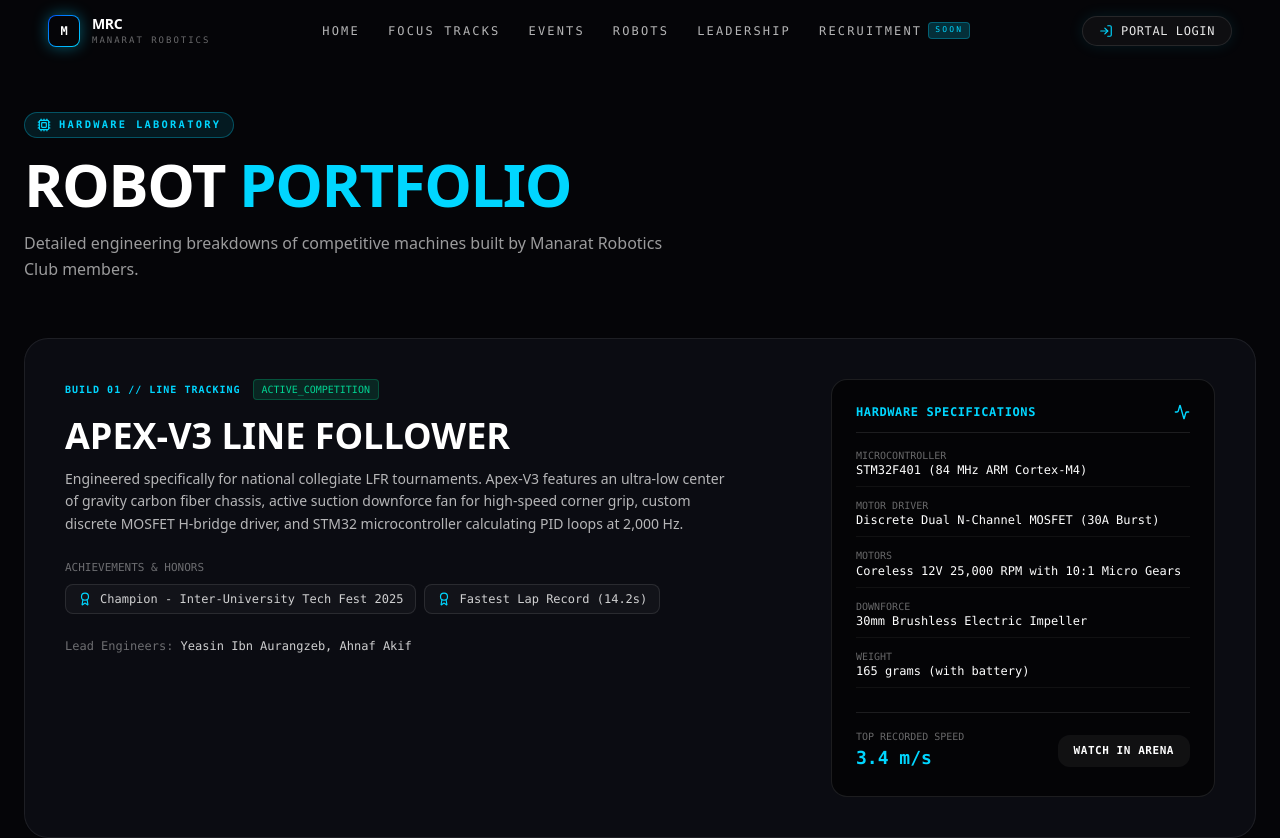
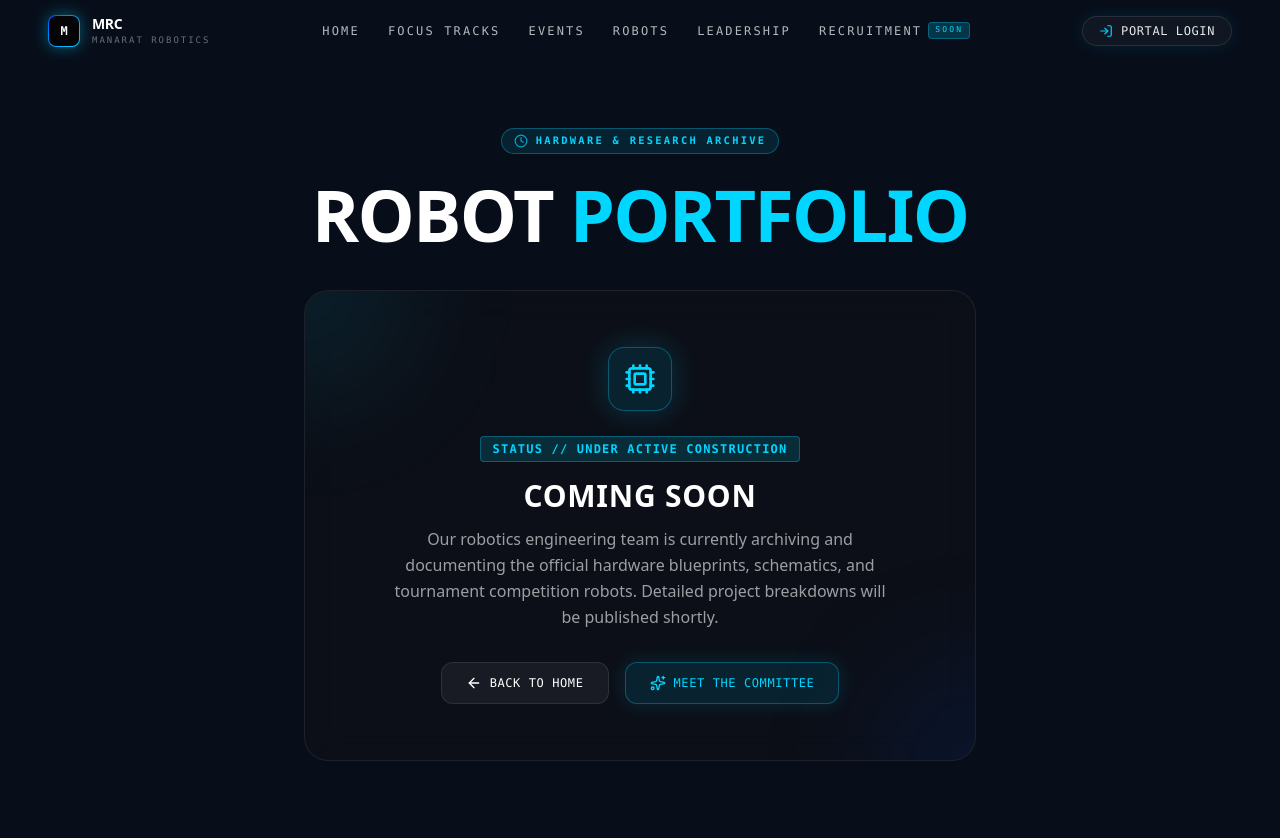
Before and after one commit to ChilbarChills/mrc-web, a Next.js app: page /projects in a window 1280 px wide. Shown: the top 838 px of the page. Built offline with nearby package versions, Linux system fonts and the light colour scheme.

Commit message:
Set projects page to Coming Soon placeholder

```diff
--- a/src/app/projects/page.tsx
+++ b/src/app/projects/page.tsx
@@ -1,124 +1,68 @@
 "use client";
 
 import Navbar from "@/components/Navbar";
-import { initialProjects } from "@/lib/seed-data";
-import { Cpu, Zap, Activity, ShieldCheck, ExternalLink, Award } from "lucide-react";
+import { Cpu, Clock, Sparkles, ArrowLeft } from "lucide-react";
 import Link from "next/link";
 
 export default function ProjectsPage() {
   return (
-    <div className="min-h-screen bg-[#050508] text-white flex flex-col justify-between">
+    <div className="min-h-screen bg-[#070E1A] text-white flex flex-col justify-between selection:bg-[#00d6ff]/20">
       <Navbar />
 
-      <main className="pt-28 pb-24 px-6 max-w-7xl mx-auto w-full flex-1">
-        {/* Header */}
-        <div className="mb-14">
-          <div className="inline-flex items-center gap-2 px-3 py-1 rounded-full border border-[#00d6ff]/30 bg-[#00d6ff]/10 mb-4">
-            <Cpu className="w-3.5 h-3.5 text-[#00d6ff]" />
-            <span className="cyber-badge text-[#00d6ff]">HARDWARE LABORATORY</span>
+      <main className="pt-32 pb-24 px-6 max-w-5xl mx-auto w-full flex-1 flex flex-col justify-center items-center text-center">
+        {/* Badge */}
+        <div className="inline-flex items-center gap-2 px-3 py-1 rounded-full border border-[#00d6ff]/30 bg-[#00d6ff]/10 mb-6">
+          <Clock className="w-3.5 h-3.5 text-[#00d6ff] animate-pulse" />
+          <span className="cyber-badge text-[#00d6ff]">HARDWARE &amp; RESEARCH ARCHIVE</span>
         </div>
-          <h1 className="text-4xl md:text-6xl font-black uppercase tracking-tight text-white mb-4">
+
+        {/* Hero Title */}
+        <h1 className="text-5xl md:text-7xl font-black uppercase tracking-tight text-white mb-4">
           Robot <span className="text-[#00d6ff]">Portfolio</span>
         </h1>
-          <p className="text-sm md:text-base text-white/60 max-w-2xl leading-relaxed">
-            Detailed engineering breakdowns of competitive machines built by Manarat Robotics Club members.
-          </p>
+
+        {/* Cyber Card Container */}
+        <div className="w-full max-w-2xl cyber-card rounded-3xl p-8 md:p-14 border border-white/10 mt-6 relative overflow-hidden bg-gradient-to-b from-white/[0.03] to-transparent">
+          <div className="absolute -top-24 -left-24 w-48 h-48 bg-[#00d6ff]/10 rounded-full blur-3xl pointer-events-none" />
+          <div className="absolute -bottom-24 -right-24 w-48 h-48 bg-[#0050ff]/10 rounded-full blur-3xl pointer-events-none" />
+
+          <div className="w-16 h-16 rounded-2xl bg-[#00d6ff]/10 border border-[#00d6ff]/30 flex items-center justify-center text-[#00d6ff] mx-auto mb-6 shadow-[0_0_30px_rgba(0,214,255,0.2)]">
+            <Cpu className="w-8 h-8" />
           </div>
 
-        {/* Projects Breakdown */}
-        <div className="space-y-12">
-          {initialProjects.map((project, idx) => (
-            <div
-              key={project.id}
-              className="cyber-card rounded-3xl p-6 md:p-10 border border-white/10 relative overflow-hidden"
-            >
-              <div className="flex flex-col lg:flex-row gap-8 justify-between">
-                <div className="flex-1">
-                  <div className="flex items-center gap-3 mb-4">
-                    <span className="text-[10px] font-mono text-[#00d6ff] font-bold tracking-widest uppercase">
-                      BUILD 0{idx + 1} // {project.category}
-                    </span>
-                    <span className="text-[10px] font-mono px-2 py-0.5 rounded bg-emerald-500/15 text-emerald-400 border border-emerald-500/30">
-                      {project.status}
-                    </span>
+          <div className="inline-block px-3 py-1 rounded bg-[#00d6ff]/15 border border-[#00d6ff]/30 text-xs font-mono text-[#00d6ff] tracking-widest uppercase mb-4 font-bold">
+            STATUS // UNDER ACTIVE CONSTRUCTION
           </div>
 
-                  <h2 className="text-3xl md:text-4xl font-black uppercase text-white mb-3">
-                    {project.name}
+          <h2 className="text-2xl md:text-3xl font-black uppercase text-white mb-3 tracking-wide">
+            Coming Soon
           </h2>
 
-                  <p className="text-sm text-white/70 leading-relaxed mb-6 font-light max-w-2xl">
-                    {project.description}
+          <p className="text-sm md:text-base text-white/60 leading-relaxed font-light max-w-lg mx-auto mb-8">
+            Our robotics engineering team is currently archiving and documenting the official hardware blueprints, schematics, and tournament competition robots. Detailed project breakdowns will be published shortly.
           </p>
 
-                  {/* Highlights / Achievements */}
-                  <div className="mb-6">
-                    <span className="text-[11px] font-mono uppercase text-white/40 block mb-2">
-                      Achievements &amp; Honors
-                    </span>
-                    <div className="flex flex-wrap gap-2">
-                      {project.achievements.map((ach) => (
-                        <div
-                          key={ach}
-                          className="flex items-center gap-2 px-3 py-1.5 rounded-lg bg-white/[0.03] border border-white/10 text-xs font-mono text-white/80"
+          <div className="flex flex-col sm:flex-row items-center justify-center gap-4">
+            <Link
+              href="/"
+              className="inline-flex items-center gap-2 px-6 py-3 rounded-xl bg-white/5 hover:bg-white/10 border border-white/10 text-xs font-mono tracking-wider uppercase transition-all"
             >
-                          <Award className="w-3.5 h-3.5 text-[#00d6ff]" />
-                          <span>{ach}</span>
-                        </div>
-                      ))}
-                    </div>
-                  </div>
-
-                  {/* Authors */}
-                  <div className="text-xs font-mono text-white/40">
-                    Lead Engineers:{" "}
-                    <span className="text-white/80">{project.team.join(", ")}</span>
-                  </div>
-                </div>
-
-                {/* Specs Box */}
-                <div className="w-full lg:w-96 rounded-2xl bg-black/60 border border-white/10 p-6 flex flex-col justify-between">
-                  <div>
-                    <div className="flex items-center justify-between pb-3 border-b border-white/10 mb-4">
-                      <span className="text-xs font-mono uppercase text-[#00d6ff] font-bold tracking-wider">
-                        Hardware Specifications
-                      </span>
-                      <Activity className="w-4 h-4 text-[#00d6ff]" />
-                    </div>
-
-                    <div className="space-y-3 text-xs font-mono">
-                      {project.specs.map((spec) => (
-                        <div key={spec.label} className="border-b border-white/5 pb-2">
-                          <span className="text-white/40 text-[10px] block uppercase">
-                            {spec.label}
-                          </span>
-                          <span className="text-white font-medium">{spec.value}</span>
-                        </div>
-                      ))}
-                    </div>
-                  </div>
-
-                  <div className="mt-6 pt-4 border-t border-white/10 flex items-center justify-between">
-                    <div>
-                      <span className="text-[10px] font-mono text-white/40 block">TOP RECORDED SPEED</span>
-                      <span className="text-lg font-mono font-bold text-[#00d6ff]">{project.speed}</span>
-                    </div>
+              <ArrowLeft className="w-4 h-4" />
+              <span>Back to Home</span>
+            </Link>
             <Link
-                      href="/events"
-                      className="px-4 py-2 rounded-xl bg-white/[0.05] hover:bg-[#00d6ff] hover:text-black font-mono text-[11px] uppercase tracking-wider font-semibold transition-all"
+              href="/team"
+              className="inline-flex items-center gap-2 px-6 py-3 rounded-xl bg-[#00d6ff]/10 hover:bg-[#00d6ff]/20 border border-[#00d6ff]/30 text-xs font-mono tracking-wider text-[#00d6ff] uppercase transition-all shadow-[0_0_20px_rgba(0,214,255,0.15)]"
             >
-                      Watch in Arena
+              <Sparkles className="w-4 h-4" />
+              <span>Meet The Committee</span>
             </Link>
           </div>
         </div>
-              </div>
-            </div>
-          ))}
-        </div>
       </main>
 
-      <footer className="border-t border-white/10 bg-[#040406] py-8 text-center text-xs font-mono text-white/40">
-        <p>© {new Date().getFullYear()} Manarat Robotics Club. Hardware Archives.</p>
+      <footer className="border-t border-[#86A8CF]/15 bg-[#040C16] py-8 text-center text-xs font-mono text-white/40">
+        <p>© {new Date().getFullYear()} Manarat Robotics Club. Hardware Laboratory.</p>
       </footer>
     </div>
   );
```
Lines whose indentation alone changed are shown as unchanged.
